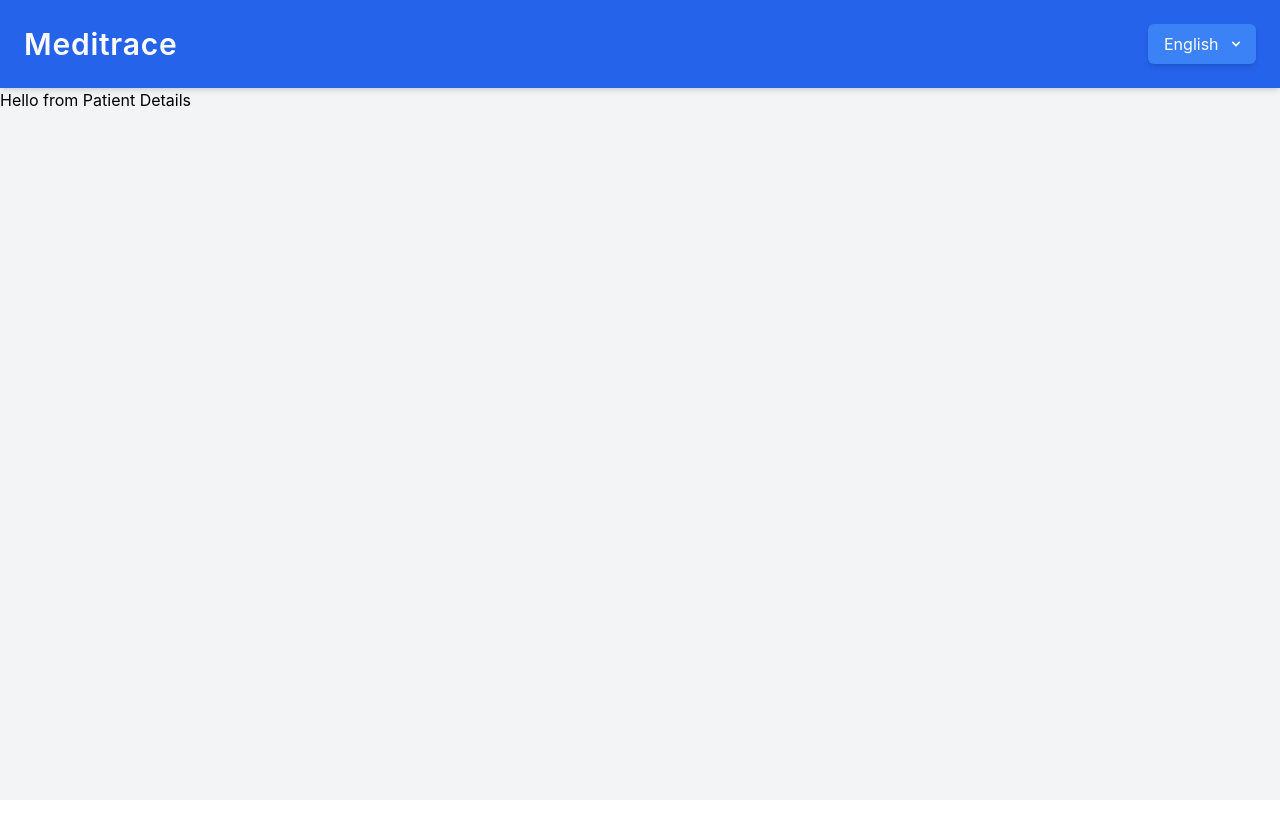
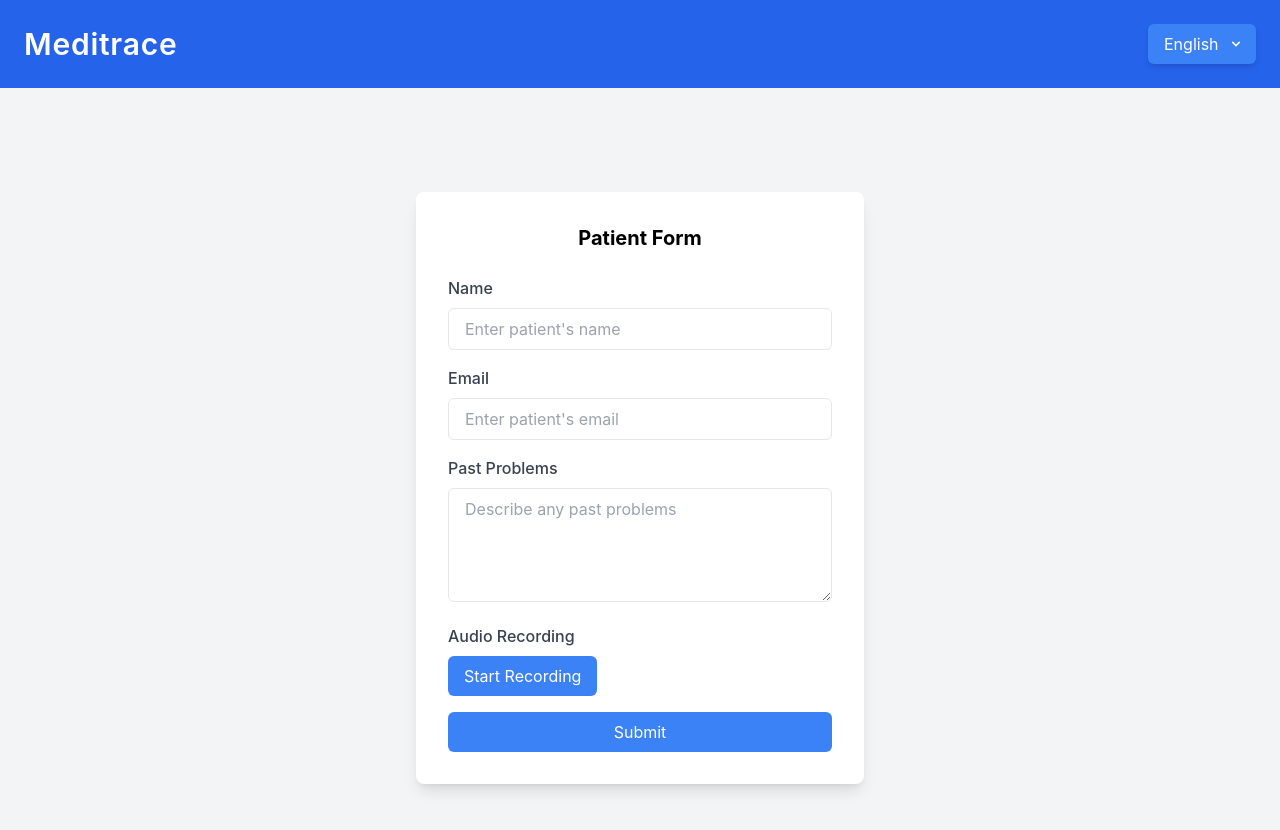
Before and after one commit to smilegupta/health-app, a React (Vite) app: page /patient/1 in a window 1280 px wide. Shown: the top 830 px of the page. Before the commit the page ends 800 px from the top, so only its background shows below. Built offline with nearby package versions, Linux system fonts and the light colour scheme.

Commit message:
feat: aded patient form

```diff
--- a/package.json
+++ b/package.json
@@ -10,6 +10,7 @@
     "preview": "vite preview"
   },
   "dependencies": {
+    "@heroicons/react": "^2.1.5",
     "react": "^18.3.1",
     "react-dom": "^18.3.1",
     "react-router-dom": "^6.28.0"
--- /dev/null
+++ b/src/components/PatientForm.jsx
@@ -0,0 +1,180 @@
+import { useState, useRef } from "react";
+
+const PatientForm = () => {
+  const [name, setName] = useState("");
+  const [email, setEmail] = useState("");
+  const [pastProblems, setPastProblems] = useState("");
+  const [audioURL, setAudioURL] = useState("");
+  const [isRecording, setIsRecording] = useState(false);
+  const [error, setError] = useState({ name: "", email: "" });
+
+  const mediaRecorderRef = useRef(null);
+  const audioChunks = useRef([]);
+
+  // Form field change handlers
+  const handleNameChange = (e) => {
+    setName(e.target.value);
+    if (e.target.value.trim() === "") {
+      setError((prev) => ({ ...prev, name: "Name is required." }));
+    } else {
+      setError((prev) => ({ ...prev, name: "" }));
+    }
+  };
+
+  const handleEmailChange = (e) => {
+    setEmail(e.target.value);
+    const emailRegex = /^[^\s@]+@[^\s@]+\.[^\s@]+$/;
+    if (!emailRegex.test(e.target.value)) {
+      setError((prev) => ({ ...prev, email: "Enter a valid email address." }));
+    } else {
+      setError((prev) => ({ ...prev, email: "" }));
+    }
+  };
+
+  // Audio recording handlers
+  const startRecording = async () => {
+    if (!navigator.mediaDevices || !navigator.mediaDevices.getUserMedia) {
+      alert("Your browser doesn't support audio recording.");
+      return;
+    }
+
+    setIsRecording(true);
+
+    try {
+      const stream = await navigator.mediaDevices.getUserMedia({ audio: true });
+      mediaRecorderRef.current = new MediaRecorder(stream);
+
+      // Event listeners for recording
+      mediaRecorderRef.current.ondataavailable = (event) => {
+        audioChunks.current.push(event.data);
+      };
+
+      // Event listener for when recording stops
+      mediaRecorderRef.current.onstop = () => {
+        const audioBlob = new Blob(audioChunks.current, { type: "audio/mpeg" });
+
+        // this to create a URL for the audio file which can be used to play the audio
+        const audioURL = URL.createObjectURL(audioBlob);
+        setAudioURL(audioURL);
+        audioChunks.current = [];
+
+        stream.getTracks().forEach((track) => track.stop());
+
+        //todo: Add logic to upload the audio file to a github
+      };
+
+      // Start recording
+      mediaRecorderRef.current.start();
+    } catch (error) {
+      console.error("Error accessing audio stream:", error);
+      setIsRecording(false);
+    }
+  };
+
+  const stopRecording = () => {
+    setIsRecording(false);
+    if (
+      mediaRecorderRef.current &&
+      mediaRecorderRef.current.state !== "inactive"
+    ) {
+      mediaRecorderRef.current.stop();
+    }
+  };
+
+  const handleSubmit = (e) => {
+    e.preventDefault();
+    if (!name || !email) {
+      setError({
+        name: !name ? "Name is required." : "",
+        email: !email ? "Email is required." : "",
+      });
+      return;
+    }
+
+    // Add logic to submit form data and audio URL
+    console.log({ name, email, pastProblems, audioURL });
+  };
+
+  return (
+    <div className="flex items-center justify-center min-h-screen bg-gray-100">
+      <div className="bg-white p-8 rounded-lg shadow-lg w-full max-w-md">
+        <h2 className="text-2xl font-bold mb-6 text-center">Patient Form</h2>
+        <form onSubmit={handleSubmit}>
+          <div className="mb-4">
+            <label className="block text-gray-700 font-medium mb-2">Name</label>
+            <input
+              type="text"
+              value={name}
+              onChange={handleNameChange}
+              className="w-full px-4 py-2 border rounded-md focus:outline-none focus:ring-2 focus:ring-blue-500"
+              placeholder="Enter patient's name"
+              required
+            />
+            {error.name && (
+              <p className="text-red-500 text-sm mt-1">{error.name}</p>
+            )}
+          </div>
+          <div className="mb-4">
+            <label className="block text-gray-700 font-medium mb-2">
+              Email
+            </label>
+            <input
+              type="email"
+              value={email}
+              onChange={handleEmailChange}
+              className="w-full px-4 py-2 border rounded-md focus:outline-none focus:ring-2 focus:ring-blue-500"
+              placeholder="Enter patient's email"
+              required
+            />
+            {error.email && (
+              <p className="text-red-500 text-sm mt-1">{error.email}</p>
+            )}
+          </div>
+          <div className="mb-4">
+            <label className="block text-gray-700 font-medium mb-2">
+              Past Problems
+            </label>
+            <textarea
+              value={pastProblems}
+              onChange={(e) => setPastProblems(e.target.value)}
+              className="w-full px-4 py-2 border rounded-md focus:outline-none focus:ring-2 focus:ring-blue-500"
+              placeholder="Describe any past problems"
+              rows="4"
+            ></textarea>
+          </div>
+          <div className="mb-4">
+            <label className="block text-gray-700 font-medium mb-2">
+              Audio Recording
+            </label>
+            <div className="flex items-center space-x-3">
+              <button
+                type="button"
+                onClick={isRecording ? stopRecording : startRecording}
+                className={`px-4 py-2 rounded-md text-white ${
+                  isRecording
+                    ? "bg-red-500 hover:bg-red-600"
+                    : "bg-blue-500 hover:bg-blue-600"
+                } transition duration-200`}
+              >
+                {isRecording ? "Stop Recording" : "Start Recording"}
+              </button>
+              {audioURL && (
+                <audio controls src={audioURL} className="mt-3">
+                  Your browser does not support the audio element.
+                </audio>
+              )}
+            </div>
+          </div>
+          <button
+            type="submit"
+            className="w-full bg-blue-500 text-white py-2 rounded-md hover:bg-blue-600 transition duration-200"
+          >
+            Submit
+          </button>
+        </form>
+      </div>
+    </div>
+  );
+};
+
+export default PatientForm;
--- /dev/null
+++ b/src/routes/Login.jsx
@@ -0,0 +1,104 @@
+// src/pages/LoginPage.jsx
+import { useState } from "react";
+import { EyeIcon, EyeSlashIcon } from "@heroicons/react/24/solid";
+
+const LoginPage = () => {
+  const [email, setEmail] = useState("");
+  const [password, setPassword] = useState("");
+  const [showPassword, setShowPassword] = useState(false);
+  const [error, setError] = useState({ email: "", password: "" });
+
+  const handleEmailChange = (e) => {
+    setEmail(e.target.value);
+    validateEmail(e.target.value);
+  };
+
+  const handlePasswordChange = (e) => {
+    setPassword(e.target.value);
+  };
+
+  const validateEmail = (email) => {
+    const emailRegex = /^[^\s@]+@[^\s@]+\.[^\s@]+$/;
+    setError((prevError) => ({
+      ...prevError,
+      email: emailRegex.test(email)
+        ? ""
+        : "Please enter a valid email address.",
+    }));
+  };
+
+  const handleSubmit = (e) => {
+    e.preventDefault();
+    if (!email || !password) {
+      setError({
+        email: !email ? "Email is required." : "",
+        password: !password ? "Password is required." : "",
+      });
+      return;
+    }
+    // Perform login logic here
+    console.log("Login successful:", { email, password });
+  };
+
+  return (
+    <div className="flex items-center justify-center min-h-screen bg-gray-100">
+      <div className="bg-white p-8 rounded-lg shadow-lg w-full max-w-md">
+        <h2 className="text-2xl font-bold mb-6 text-center">Login</h2>
+        <form onSubmit={handleSubmit}>
+          <div className="mb-4">
+            <label className="block text-gray-700 font-medium mb-2">
+              Email
+            </label>
+            <input
+              type="email"
+              value={email}
+              onChange={handleEmailChange}
+              className="w-full px-4 py-2 border rounded-md focus:outline-none focus:ring-2 focus:ring-blue-500"
+              placeholder="Enter your email"
+              required
+            />
+            {error.email && (
+              <p className="text-red-500 text-sm mt-1">{error.email}</p>
+            )}
+          </div>
+          <div className="mb-4 relative">
+            <label className="block text-gray-700 font-medium mb-2">
+              Password
+            </label>
+            <input
+              type={showPassword ? "text" : "password"}
+              value={password}
+              onChange={handlePasswordChange}
+              className="w-full px-4 py-2 border rounded-md focus:outline-none focus:ring-2 focus:ring-blue-500 pr-10"
+              placeholder="Enter your password"
+              required
+            />
+            <button
+              type="button"
+              onClick={() => setShowPassword(!showPassword)}
+              className="absolute top-[30px] bottom-0 right-3 flex items-center text-gray-600"
+              aria-label="Toggle password visibility"
+            >
+              {showPassword ? (
+                <EyeIcon className="h-5 w-5" />
+              ) : (
+                <EyeSlashIcon className="h-5 w-5" />
+              )}
+            </button>
+            {error.password && (
+              <p className="text-red-500 text-sm mt-1">{error.password}</p>
+            )}
+          </div>
+          <button
+            type="submit"
+            className="w-full bg-blue-500 text-white py-2 rounded-md hover:bg-blue-600 transition duration-200"
+          >
+            Login
+          </button>
+        </form>
+      </div>
+    </div>
+  );
+};
+
+export default LoginPage;
--- a/src/routes/PatientDetails.jsx
+++ b/src/routes/PatientDetails.jsx
@@ -1,11 +1,11 @@
 import Header from "src/components/Header";
+import PatientForm from "src/components/PatientForm";
 
 const PatientDetails = () => {
-
   return (
     <div className="min-h-screen bg-gray-100">
       <Header />
-      Hello from Patient Details
+      <PatientForm />
     </div>
   );
 };
--- a/src/routes/config.js
+++ b/src/routes/config.js
@@ -1,6 +1,7 @@
 import ErrorPage from "./ErrorPage";
 import CaregiverHomePage from "./CaregiverHomePage";
 import PatientDetails from "./PatientDetails";
+import LoginPage from "./Login";
 
 const routes = [
   {
@@ -13,6 +14,11 @@ const routes = [
     component: PatientDetails,
     errorComponent: ErrorPage,
   },
+  {
+    path: "/login",
+    component: LoginPage,
+    errorComponent: ErrorPage,
+  },
 ];
 
 export default routes;
```
Also changed, not shown: 1 other file (tests, documents, lock files or other folders).
